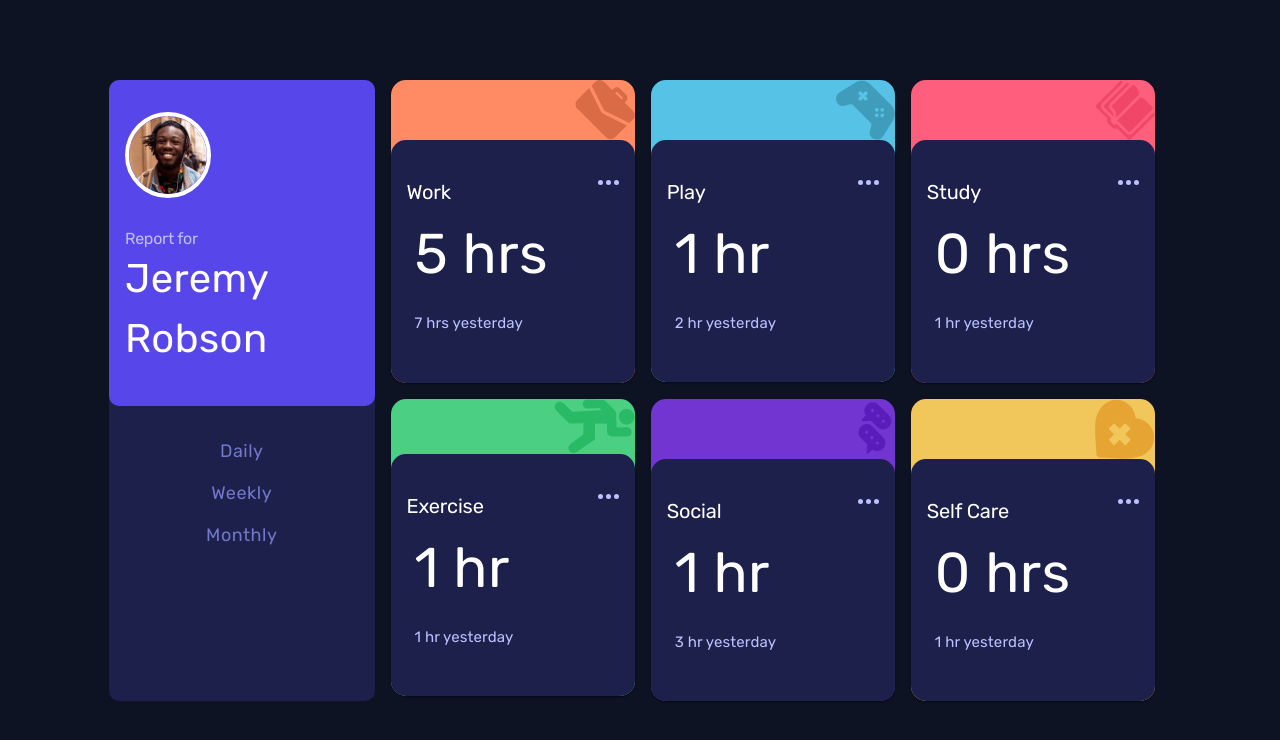
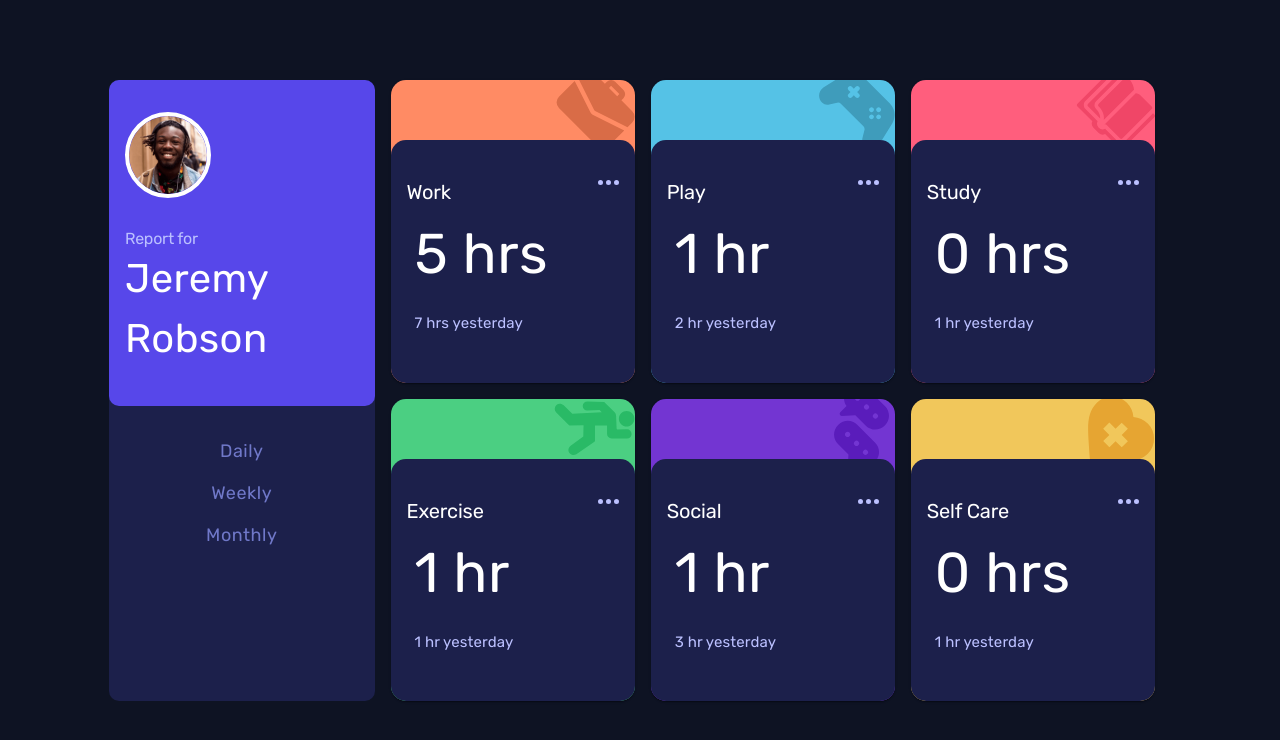
Before and after one commit to queseri/time-tracking, a React (Create React App) app: page / in a window 1280 px wide. Shown: the top 740 px of the page. Built offline with nearby package versions, Linux system fonts and the light colour scheme.

Commit message:
replaced image with pseudo before

```diff
--- a/src/components/DataImage.tsx
+++ b/src/components/DataImage.tsx
@@ -1,12 +1,23 @@
-/** @jsxImportSource @emotion/react */
 import { Box } from '@mui/material'
-import { css } from '@emotion/react';
 
 function DataImage(props: { src: string }) {
     return (
-        <Box sx={{ display: 'flex', justifyContent: 'flex-end', alignItems: 'center' }}>
-            <img src={props.src} alt="" css={css`max-height: 60px`} />
-        </Box>
+        <Box sx={{
+            display: 'flex', justifyContent: 'flex-end',
+            alignItems: 'center', position: 'relative', height: '60px',
+            ":before": {
+                position: 'absolute',
+                content: '""',
+                backgroundImage: `url(${props.src})`,
+                width: '100%',
+                top: '0',
+                height: '100%',
+                backgroundRepeat: 'no-repeat',
+                backgroundPosition: 'right',
+            }
+        }}>
+            {/*  <img src={props.src} alt="" css={css`max-height: 60px`} /> */}
+        </Box >
     )
 }
 
```
